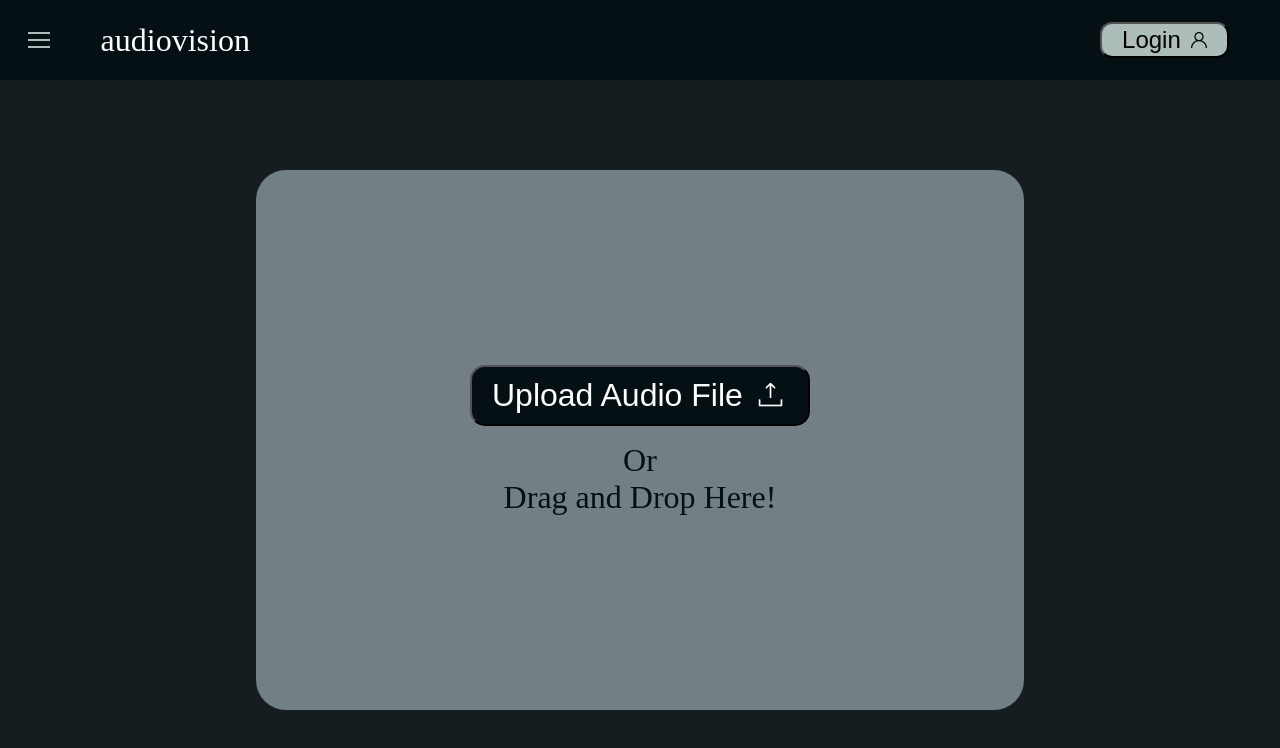
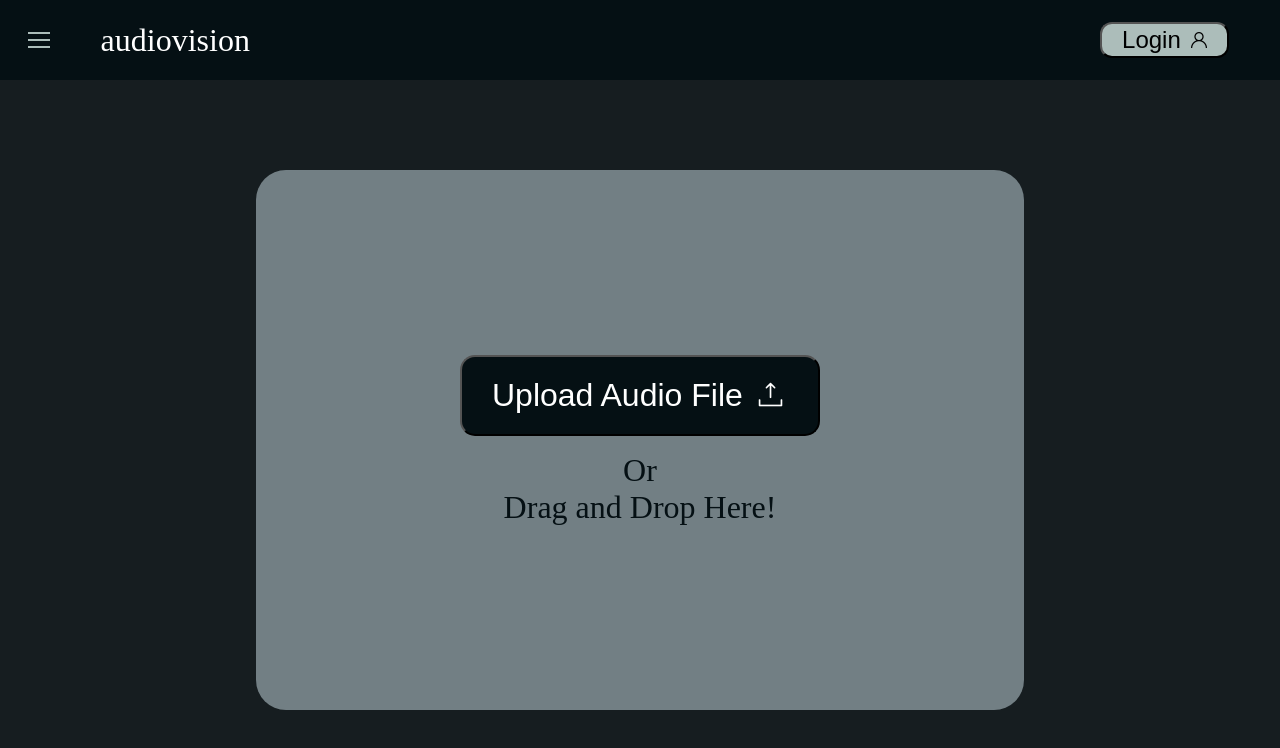
Before and after one commit to poke8014/CS161, a React (Create React App) app in the folder dev/: page / in a window 1280 px wide. In both pictures the pointer is over the button "Upload Audio File". Shown: the top 748 px of the page. Built offline with nearby package versions, Linux system fonts and the light colour scheme.

Commit message:
Update UploadPage.css

```diff
--- a/dev/src/pages/UploadPage/UploadPage.css
+++ b/dev/src/pages/UploadPage/UploadPage.css
@@ -37,6 +37,7 @@
     color: white;
     font-size: 2rem;
     padding: 10px 20px;
+    transition: padding 0.5s ease-out;
 }
 
 .upload-audio-button:hover{
@@ -45,6 +46,10 @@
 
 .upload-audio-button p{
     margin: 0;
+}
+
+.upload-audio-button:hover{
+    padding: 20px 30px;
 }
 
 .upload-icon{
```
